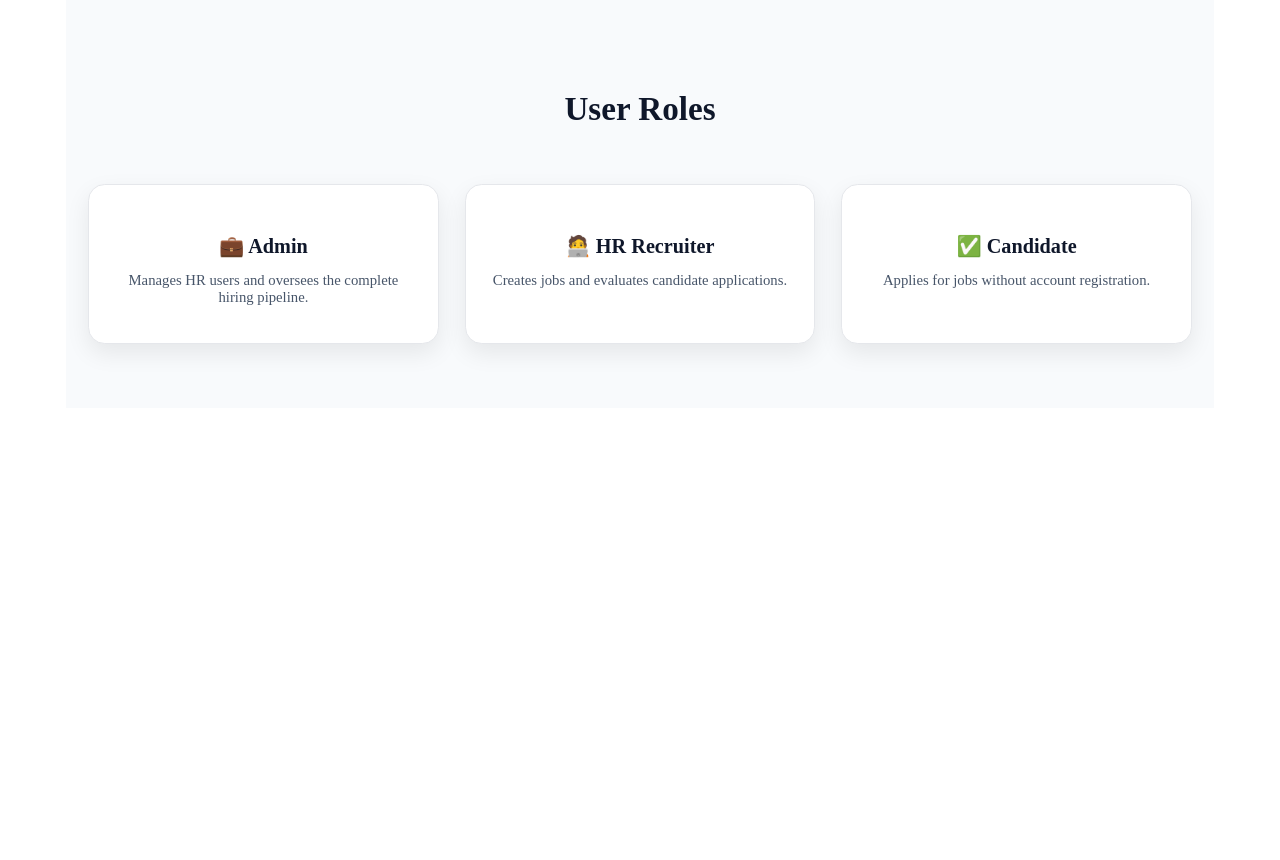
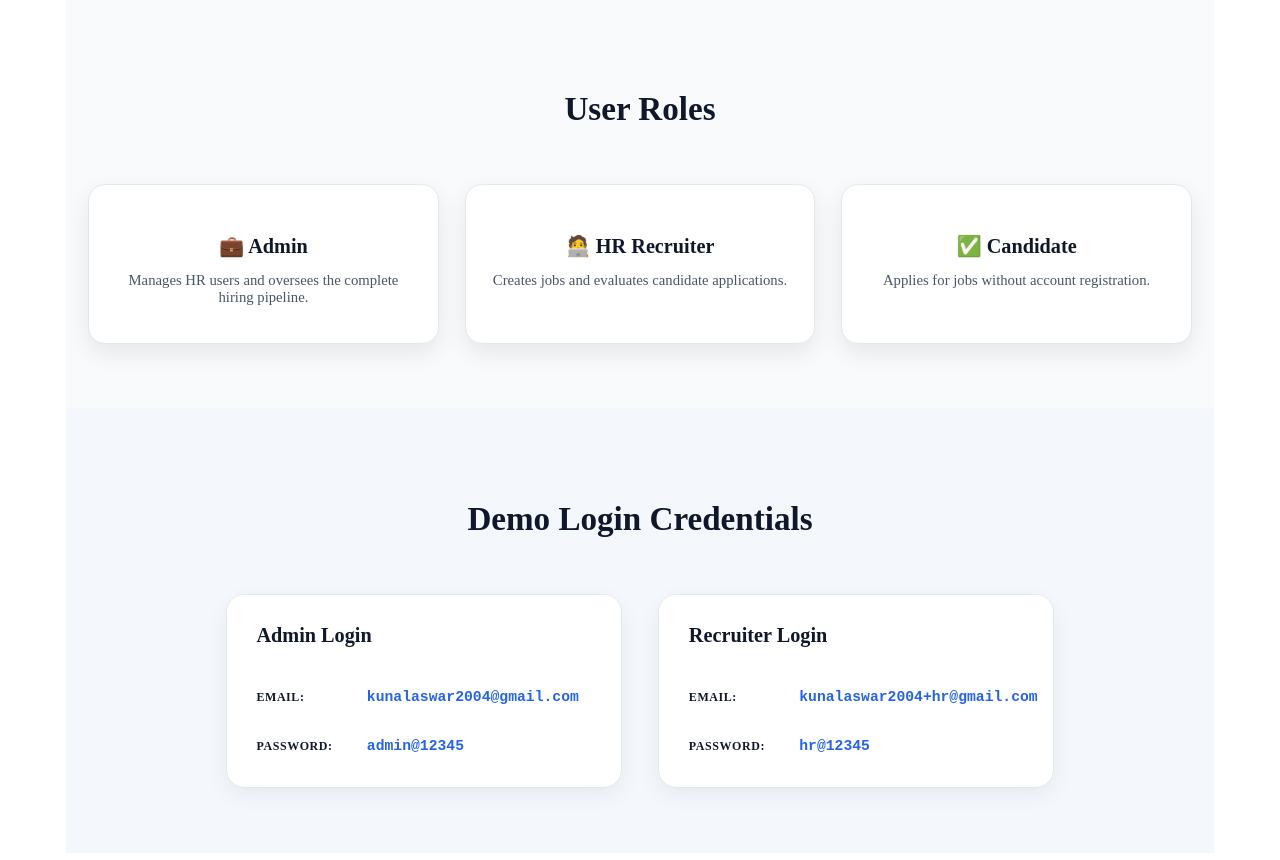
Before and after one commit to kunalaswar/HireFlow-, a Django app: page / in a window 1280 px wide. Shown: the part 1114-1974 px from the top of the page. Before the commit the page ends 1474 px from the top, so only its background shows below. Run offline with Django 5.2, Linux system fonts and the light colour scheme.

Commit message:
Added demo login credentials section on homepage

```diff
--- a/static/css/pages/landing.css
+++ b/static/css/pages/landing.css
@@ -222,6 +222,87 @@ body {
     color: var(--text-light);
 }
 
+/* ================= DEMO CREDENTIALS ================= */
+
+.demo-section {
+    background: var(--bg-soft);
+    padding: 80px 24px;
+}
+
+.demo-credentials-grid {
+    display: grid;
+    grid-template-columns: repeat(auto-fit, minmax(340px, 1fr));
+    gap: 40px;
+    max-width: 900px;
+    margin: 0 auto;
+}
+
+.demo-card {
+    background: #ffffff;
+    padding: 0;
+    border-radius: 20px;
+    border: 1px solid #e2e8f0;
+    box-shadow: 0 8px 24px rgba(0,0,0,0.06);
+    transition: all 0.3s ease;
+    overflow: hidden;
+}
+
+.demo-card:hover {
+    transform: translateY(-8px);
+    box-shadow: 0 16px 40px rgba(0,0,0,0.12);
+    border-color: #cbd5e1;
+}
+
+.demo-role {
+    font-size: 22px;
+    font-weight: 800;
+    color: var(--text-dark);
+    margin: 0;
+    padding: 32px 32px 28px;
+    text-align: left;
+    background: #ffffff;
+    border-bottom: none;
+}
+
+.demo-credentials-content {
+    padding: 0 32px 36px;
+}
+
+.demo-field {
+    display: flex;
+    justify-content: flex-start;
+    align-items: center;
+    padding: 18px 0;
+    border-bottom: none;
+    gap: 20px;
+}
+
+.demo-field:last-child {
+    border-bottom: none;
+    padding-bottom: 0;
+}
+
+.demo-label {
+    font-size: 13px;
+    font-weight: 800;
+    color: var(--text-dark);
+    text-transform: uppercase;
+    letter-spacing: 0.05em;
+    min-width: 100px;
+    flex-shrink: 0;
+}
+
+.demo-value {
+    font-size: 16px;
+    font-weight: 600;
+    color: var(--primary);
+    font-family: 'Courier New', Consolas, monospace;
+    background: transparent;
+    padding: 0;
+    border-radius: 0;
+    flex: 1;
+}
+
 /* ================= RESPONSIVE ================= */
 
 @media (max-width: 900px) {
@@ -251,6 +332,14 @@ body {
     .section {
         padding: 70px 20px;
     }
+
+    .demo-credentials-grid {
+        grid-template-columns: 1fr;
+    }
+
+    .demo-card {
+        padding: 28px 24px;
+    }
 }
 
 /* ===============================
--- a/templates/landing.html
+++ b/templates/landing.html
@@ -85,4 +85,41 @@
     </div>
 </section>
 
+<!-- ================= DEMO CREDENTIALS ================= -->
+<section class="section demo-section">
+    <h2 class="section-title">Demo Login Credentials</h2>
+
+    <div class="demo-credentials-grid">
+        <!-- Admin Login -->
+        <div class="demo-card">
+            <h4 class="demo-role">Admin Login</h4>
+            <div class="demo-credentials-content">
+                <div class="demo-field">
+                    <span class="demo-label">EMAIL:</span>
+                    <span class="demo-value">kunalaswar2004@gmail.com</span>
+                </div>
+                <div class="demo-field">
+                    <span class="demo-label">PASSWORD:</span>
+                    <span class="demo-value">admin@12345</span>
+                </div>
+            </div>
+        </div>
+
+        <!-- HR Recruiter Login -->
+        <div class="demo-card">
+            <h4 class="demo-role">Recruiter Login</h4>
+            <div class="demo-credentials-content">
+                <div class="demo-field">
+                    <span class="demo-label">EMAIL:</span>
+                    <span class="demo-value">kunalaswar2004+hr@gmail.com</span>
+                </div>
+                <div class="demo-field">
+                    <span class="demo-label">PASSWORD:</span>
+                    <span class="demo-value">hr@12345</span>
+                </div>
+            </div>
+        </div>
+    </div>
+</section>
+
 {% endblock %}
```
